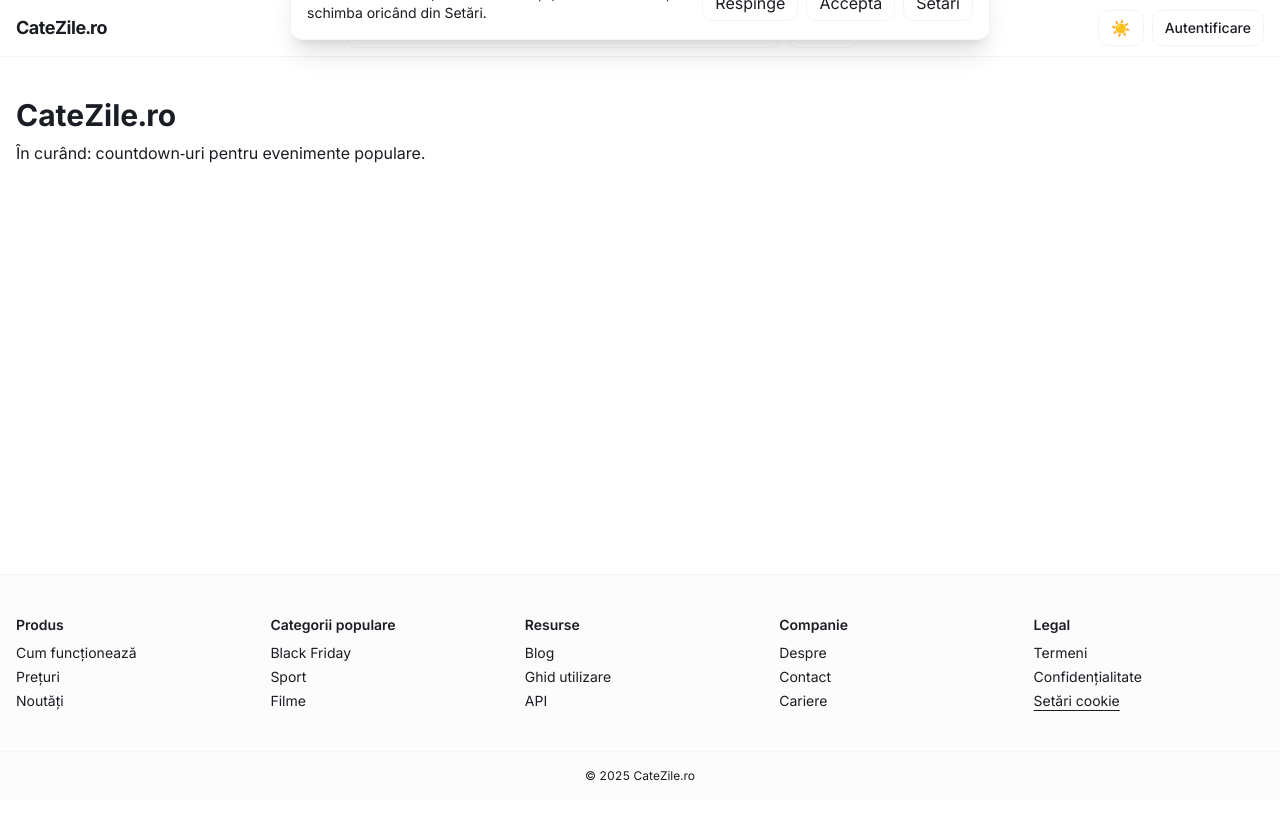
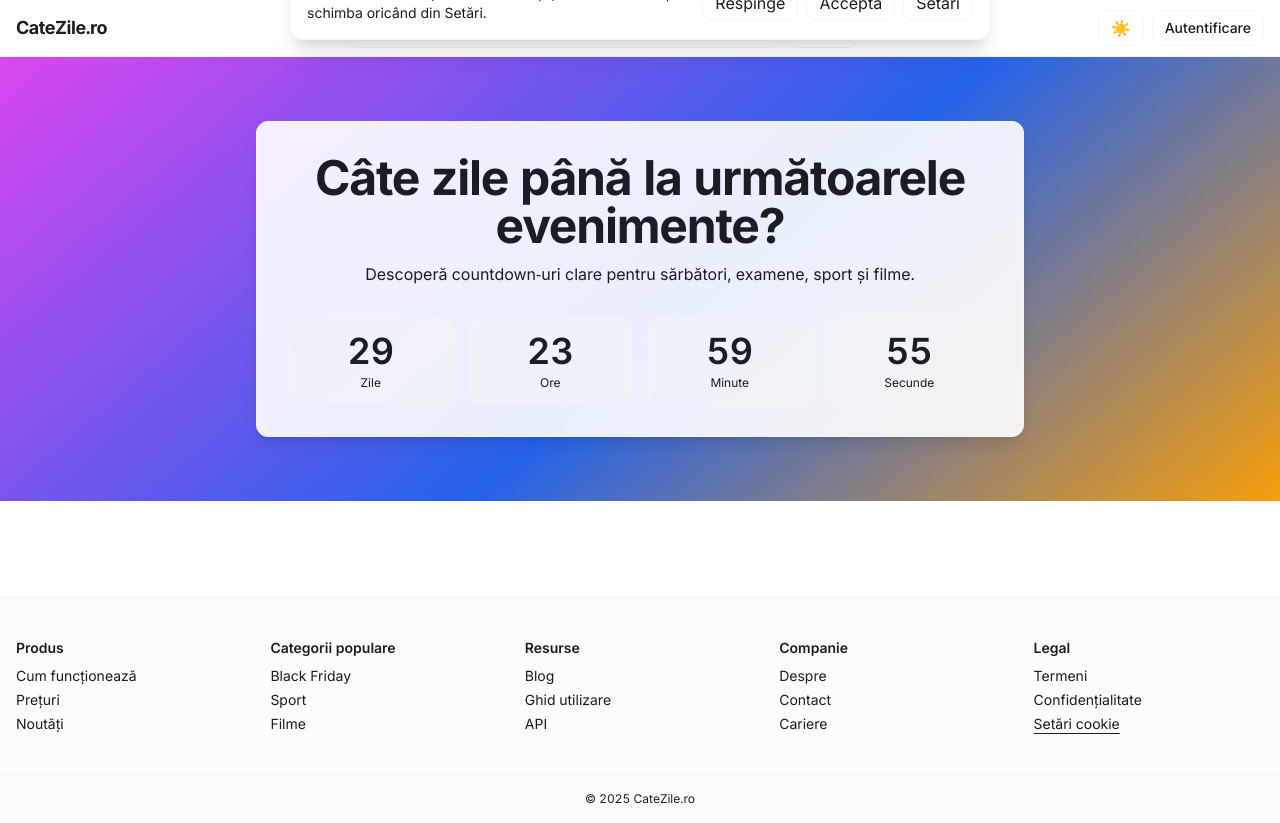
Before and after one commit to eccostachescu/catezile-dev, a React (Vite) app: page / in a window 1280 px wide. Before the commit the page ends 800 px from the top, so only its background shows below. Built offline with nearby package versions, Linux system fonts and the light colour scheme.

Commit message:
Implement Header, Footer, Timer
Continue implementing the design system by integrating the Header, Footer, and CountdownTimer components. This includes refining the mobile search functionality within the Header and applying the CountdownTimer to the Home page.

```diff
--- a/src/app/layout/Header.tsx
+++ b/src/app/layout/Header.tsx
@@ -6,6 +6,7 @@ import { routes } from "@/lib/routes";
 import { Button } from "@/components/Button";
 import CookieBannerStub from "@/components/CookieBannerStub";
 import { useState } from "react";
+import { Dialog, DialogContent, DialogHeader, DialogTitle, DialogTrigger } from "@/components/ui/dialog";
 
 export default function Header() {
   const { user, isAdmin, loading, signInWithEmail, signOut } = useAuth();
@@ -30,6 +31,23 @@ export default function Header() {
         </div>
 
         <nav aria-label="Acțiuni" className="flex items-center gap-2">
+          {/* Mobile search opens a dialog */}
+          <div className="sm:hidden">
+            <Dialog>
+              <DialogTrigger asChild>
+                <Button variant="outline" size="sm" aria-haspopup="dialog" aria-label="Deschide căutarea">
+                  Caută
+                </Button>
+              </DialogTrigger>
+              <DialogContent className="sm:max-w-lg">
+                <DialogHeader>
+                  <DialogTitle>Caută</DialogTitle>
+                </DialogHeader>
+                <SearchBar />
+              </DialogContent>
+            </Dialog>
+          </div>
+
           <ThemeSwitchStub />
 
           {!user ? (
@@ -59,9 +77,6 @@ export default function Header() {
         </nav>
       </div>
 
-      <div className="sm:hidden px-4 py-2 border-t">
-        <SearchBar compact />
-      </div>
 
       <CookieBannerStub />
     </header>
--- a/src/app/pages/Home.tsx
+++ b/src/app/pages/Home.tsx
@@ -1,14 +1,26 @@
 import Container from "@/components/Container";
 import { SEO } from "@/seo/SEO";
+import CountdownTimer from "@/components/CountdownTimer";
 
 export default function Home() {
+  const target = new Date(Date.now() + 30 * 24 * 60 * 60 * 1000);
   return (
     <>
-      <SEO title="Câte zile până…" path="/" />
-      <section className="py-10">
+      <SEO title="Câte zile până… | CateZile.ro" path="/" />
+      <section className="bg-hero">
+        <Container className="py-16">
+          <div className="mx-auto max-w-3xl rounded-xl border bg-card/90 backdrop-blur shadow-lg p-8 text-center">
+            <h1 className="text-4xl sm:text-5xl font-bold tracking-tight mb-3">Câte zile până la următoarele evenimente?</h1>
+            <p className="text-muted-foreground max-w-2xl mx-auto">Descoperă countdown‑uri clare pentru sărbători, examene, sport și filme.</p>
+            <div className="mt-8">
+              <CountdownTimer target={target} ariaLabel="Exemplu countdown 30 de zile" />
+            </div>
+          </div>
+        </Container>
+      </section>
+      <section className="py-12">
         <Container>
-          <h1 className="text-3xl font-bold mb-2">CateZile.ro</h1>
-          <p className="text-muted-foreground">În curând: countdown‑uri pentru evenimente populare.</p>
+          <h2 className="sr-only">Secțiuni populare</h2>
         </Container>
       </section>
     </>
--- /dev/null
+++ b/src/components/CountdownTimer.tsx
@@ -0,0 +1,75 @@
+import * as React from "react";
+import { cn } from "@/lib/utils";
+
+export interface CountdownTimerProps extends React.HTMLAttributes<HTMLDivElement> {
+  target: Date | string | number;
+  ariaLabel?: string;
+  onComplete?: () => void;
+}
+
+function getRemaining(targetMs: number) {
+  const now = Date.now();
+  const diff = Math.max(0, targetMs - now);
+  const days = Math.floor(diff / (24 * 60 * 60 * 1000));
+  const hours = Math.floor((diff % (24 * 60 * 60 * 1000)) / (60 * 60 * 1000));
+  const minutes = Math.floor((diff % (60 * 60 * 1000)) / (60 * 1000));
+  const seconds = Math.floor((diff % (60 * 1000)) / 1000);
+  return { diff, days, hours, minutes, seconds };
+}
+
+export default function CountdownTimer({ target, className, ariaLabel, onComplete, ...props }: CountdownTimerProps) {
+  const targetMs = React.useMemo(() => new Date(target).getTime(), [target]);
+  const [state, setState] = React.useState(() => getRemaining(targetMs));
+  const completedRef = React.useRef(false);
+
+  React.useEffect(() => {
+    const id = window.setInterval(() => {
+      const next = getRemaining(targetMs);
+      setState(next);
+      if (!completedRef.current && next.diff <= 0) {
+        completedRef.current = true;
+        onComplete?.();
+        window.clearInterval(id);
+      }
+    }, 1000);
+    return () => window.clearInterval(id);
+  }, [targetMs, onComplete]);
+
+  const { days, hours, minutes, seconds, diff } = state;
+
+  const label = ariaLabel ?? `Au mai rămas ${days} zile, ${hours} ore, ${minutes} minute și ${seconds} secunde`;
+
+  const segment = (value: number, title: string) => (
+    <div className="rounded-md border bg-muted/50 p-3 text-center">
+      <div className="text-3xl sm:text-4xl font-semibold tabular-nums leading-none" aria-hidden>
+        {String(value).padStart(2, "0")}
+      </div>
+      <div className="mt-1 text-xs text-muted-foreground">{title}</div>
+    </div>
+  );
+
+  return (
+    <div
+      role="timer"
+      aria-live="polite"
+      aria-atomic="true"
+      aria-label={label}
+      className={cn("w-full", className)}
+      {...props}
+    >
+      {diff <= 0 ? (
+        <div className="rounded-md border bg-muted/40 p-4 text-center">
+          <span className="font-medium">Timpul a expirat</span>
+          <span className="sr-only"> – countdown complet</span>
+        </div>
+      ) : (
+        <div className="grid grid-cols-4 gap-3 sm:gap-4">
+          {segment(days, "Zile")}
+          {segment(hours, "Ore")}
+          {segment(minutes, "Minute")}
+          {segment(seconds, "Secunde")}
+        </div>
+      )}
+    </div>
+  );
+}
```
